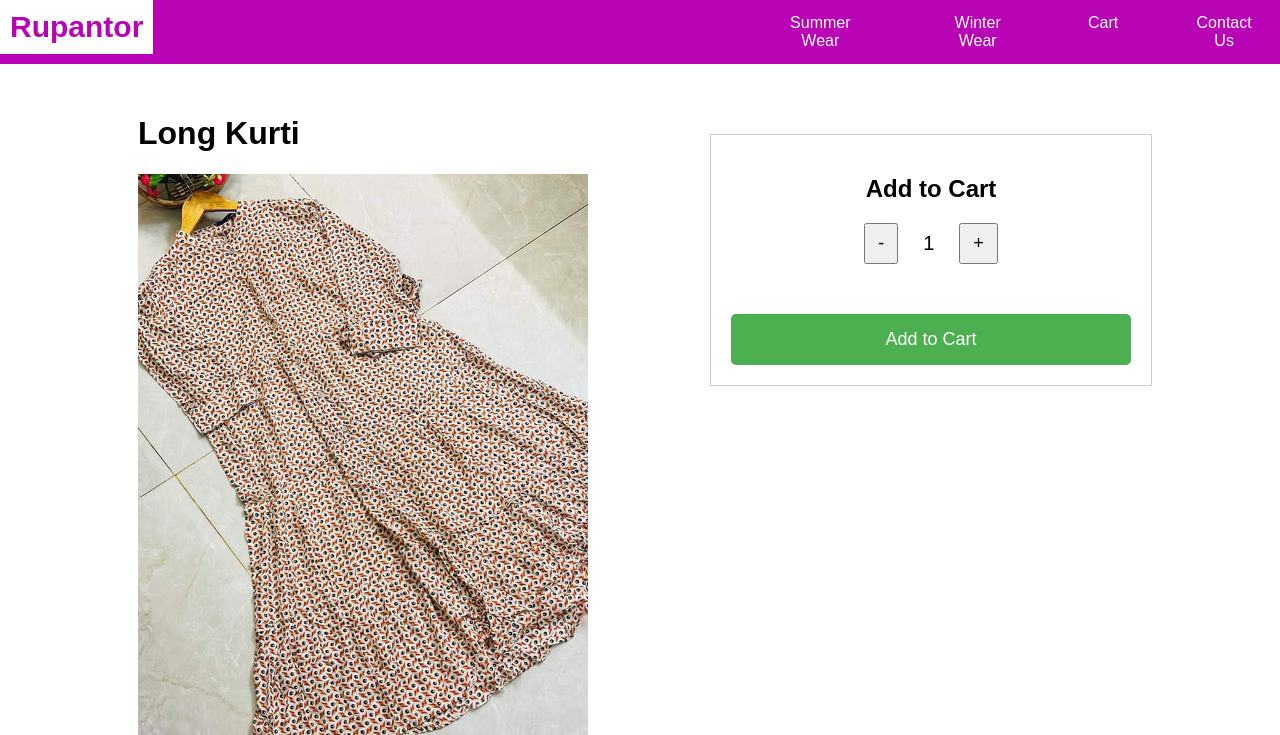
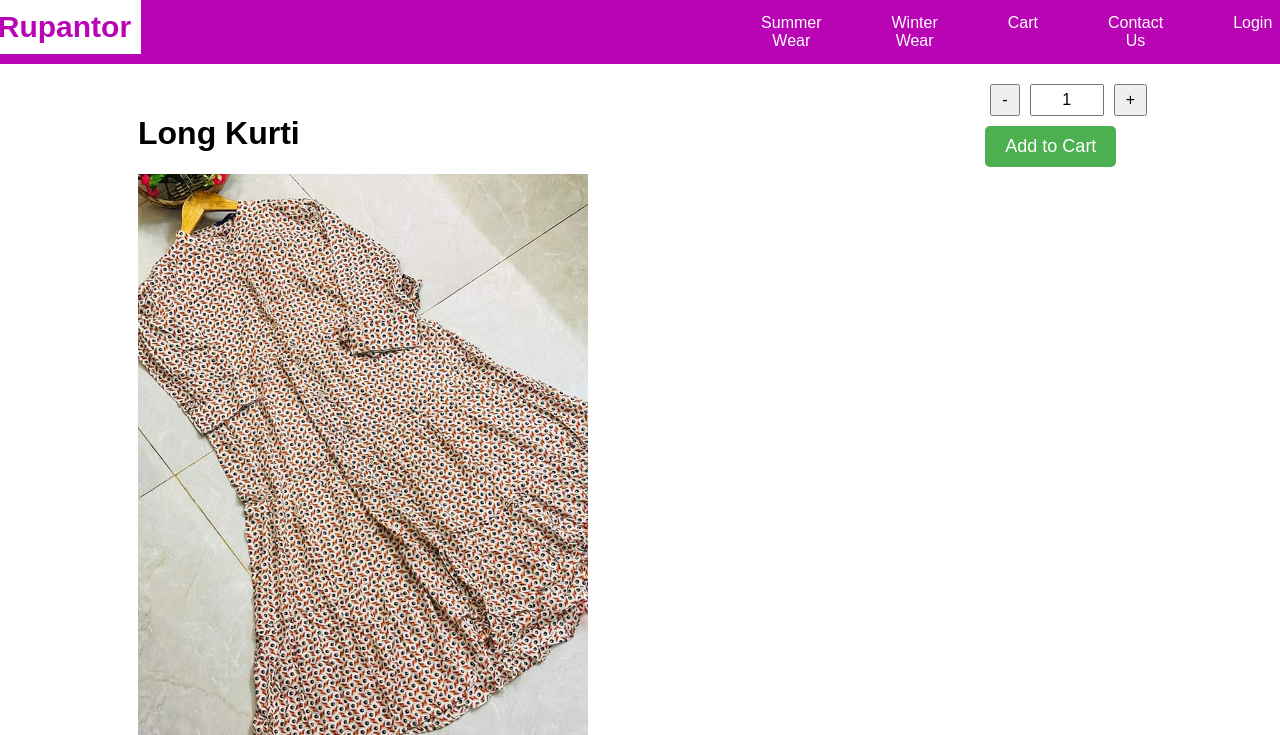
Before and after one commit to MazFahim/clientProjects, a Django app: page /product/1/ in a window 1280 px wide. Shown: the top 735 px of the page. Run offline with Django 5.2, Linux system fonts and the light colour scheme; data comes from the database, SQL or seed files in the repository; both versions use the stored data as it was after the commit.

Commit message:
Rupantor: cart page added

```diff
--- a/Rupantor/Rupantor/urls.py
+++ b/Rupantor/Rupantor/urls.py
@@ -6,7 +6,8 @@ from register import views as v
 
 urlpatterns = [
     path('admin/', admin.site.urls),
-    path('register/', v.register, name='register'),
+    # path('register/', v.register, name='register'),
+    path('', include('register.urls')),
     path('', include('management.urls')),
     path('', include('django.contrib.auth.urls'))
 ]
--- a/Rupantor/management/templates/header.html
+++ b/Rupantor/management/templates/header.html
@@ -60,6 +60,12 @@
             <li><a href="/winterwear/">Winter Wear</a></li>
             <li><a href="/cart/">Cart</a></li>
             <li><a href="/contact/">Contact Us</a></li>
+            {% if request.user.is_authenticated  %}
+                <!-- <p>Hello {{ user.username }}</p> -->
+                <li><a href="/logout/">LogOut from {{ user.username }}</a></li>
+            {% else %}
+                <li><a href="/login/">Login </a></li>
+            {% endif %}
         </ul>
     </nav>
 
--- a/Rupantor/management/templates/product_detail.html
+++ b/Rupantor/management/templates/product_detail.html
@@ -37,40 +37,35 @@
             color: blue;
         }
         .cart-details {
-            border: 1px solid #ccc;
-            padding: 20px;
-            max-width: 400px;
             display: flex;
             flex-direction: column;
-            align-items: center; /* Center align the items */
-            justify-content: center; /* Vertically center the items */
-            margin-top: 50px; /* Increased top margin for the cart details */
+            align-items: center;
+            justify-content: center;
+            margin-top: 20px;
         }
         .quantity-control {
             display: flex;
             align-items: center;
-            margin-bottom: 30px; /* Increased spacing below the quantity control */
+            justify-content: center;
+            margin-bottom: 10px;
         }
-        .quantity-btn {
-            padding: 8px 12px; /* Slightly larger buttons */
-            font-size: 18px; /* Larger font size for better readability */
-            margin: 0 10px; /* More space around buttons */
-            cursor: pointer;
+        .quantity-control button, .quantity-control input {
+            font-size: 16px;
+            padding: 5px 10px;
+            margin: 0 5px;
         }
-        #quantity {
-            font-size: 20px; /* Larger font size for quantity display */
-            padding: 0 15px; /* More visual space around quantity */
+        .quantity-control input {
+            text-align: center;
+            max-width: 50px; /* Keeps the input box from becoming too large */
         }
         #add-button {
-            width: 100%; /* Button covers more space */
-            padding: 15px 20px; /* Larger and more padded button */
-            font-size: 18px; /* Larger font size */
-            margin-top: 20px; /* Space above the button */
+            padding: 10px 20px;
+            font-size: 18px;
+            background-color: #4CAF50; /* Example color */
+            color: white;
+            border: none;
+            border-radius: 5px;
             cursor: pointer;
-            background-color: #4CAF50; /* Green background */
-            color: white; /* White text */
-            border: none;
-            border-radius: 5px; /* Rounded corners */
         }
     </style>
 </head>
@@ -93,29 +88,26 @@
             <p><strong>Description:</strong> {{ product.description }}</p>
         </div>
     </div>
-    <div class="cart-details">
-        <h2>Add to Cart</h2>
-        <div class="quantity-control">
-            <button class="quantity-btn" onclick="changeQuantity(-1)">-</button>
-            <span id="quantity">1</span>
-            <button class="quantity-btn" onclick="changeQuantity(1)">+</button>
-        </div>
-        <button id="add-button" onclick="addToCart()">Add to Cart</button>
+    <div class="cart-form">
+        <form method="post" action="{% url 'add_to_cart' product.productId %}">
+            {% csrf_token %}
+            <div class="quantity-control">
+                <button type="button" onclick="changeQuantity(-1)">-</button>
+                <input type="text" name="quantity" id="quantity" value="1" readonly>
+                <button type="button" onclick="changeQuantity(1)">+</button>
+            </div>
+            <button type="submit" id="add-button">Add to Cart</button>
+        </form>
     </div>
 </div>
 <script>
     function changeQuantity(change) {
-        var quantityElement = document.getElementById('quantity');
-        var currentQuantity = parseInt(quantityElement.textContent);
-        if (currentQuantity + change > 0) {
-            quantityElement.textContent = currentQuantity + change;
+        var quantityInput = document.getElementById('quantity');
+        var currentQuantity = parseInt(quantityInput.value, 10);
+        var newQuantity = currentQuantity + change;
+        if (newQuantity > 0) {
+            quantityInput.value = newQuantity;
         }
-    }
-
-    function addToCart() {
-        var quantity = document.getElementById('quantity').textContent;
-        alert("Added " + quantity + " items to cart!"); // This is a placeholder
-        // Implement actual cart logic here
     }
 </script>
 
--- a/Rupantor/management/urls.py
+++ b/Rupantor/management/urls.py
@@ -8,6 +8,7 @@ urlpatterns = [
     path('winterwear/', views.winterwear, name='winterwear'),
     path('cart/', views.cart, name='cart'),
     path('contact/', views.contact, name='contact'),
-    path('individual/', views.testProduct, name='testProduct'),
     path('product/<int:product_id>/', views.product_detail, name='product_detail'),
+    path('add_to_cart/<int:product_id>/', views.add_to_cart, name='add_to_cart'),
+    path('remove_from_cart/<int:item_id>/', views.remove_from_cart, name='remove_from_cart'),
 ]
--- a/Rupantor/management/views.py
+++ b/Rupantor/management/views.py
@@ -1,4 +1,5 @@
-from django.shortcuts import render, get_object_or_404
+from django.shortcuts import render, get_object_or_404, redirect
+from django.contrib.auth.decorators import login_required
 from django.http import HttpResponse
 from django.template import loader
 from .models import *
@@ -58,10 +59,37 @@ def testProduct(request):
     template = loader.get_template('product_detail.html')
     return HttpResponse(template.render())
 
+@login_required
+def add_to_cart(request, product_id):
+    product = get_object_or_404(Wears, productId=product_id)
+    quantity = int(request.POST.get('quantity', 1))
+    cart_item, created = Cart.objects.get_or_create(
+        user=request.user,
+        product=product,
+        defaults={'quantity': quantity}
+    )
+    if not created:
+        cart_item.quantity += quantity
+        cart_item.save()
+    return redirect('cart')
+
 def cart(request):
     template = loader.get_template('cart.html')
-    return HttpResponse(template.render())
+    cart_items = Cart.objects.filter(user=request.user)
+    for item in cart_items:
+        item.subtotal = item.quantity * item.product.productPrice
+    context = {
+        'cart_items': cart_items
+    }
+    return HttpResponse(template.render(context, request))
 
+
+@login_required
+def remove_from_cart(request, item_id):
+    cart_item = get_object_or_404(Cart, id=item_id, user=request.user)  # Ensures the item belongs to the user
+    if request.method == 'POST':
+        cart_item.delete()
+    return redirect('cart')
 
 def contact(request):
     template = loader.get_template('contact.html')
```
Also changed, not shown: Rupantor/management/templates/cart.html (+78 -22 lines), Rupantor/db.sqlite3.
